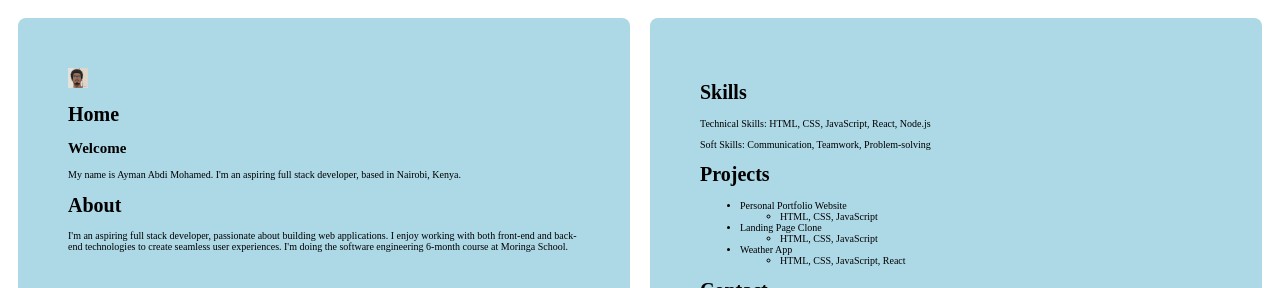
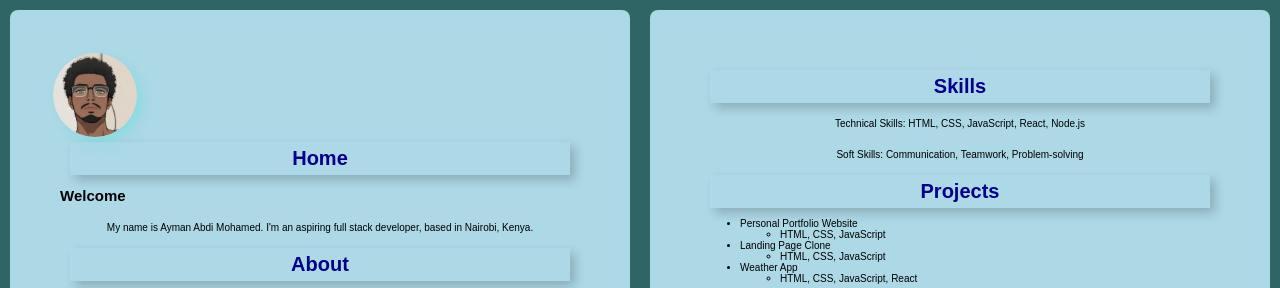
Before and after one commit to AymanAbdiMohamed/Portfolio, a plain HTML site: page index.html in a window 1280 px wide. Shown: the top 288 px of the page. Drawn offline with Linux system fonts and the light colour scheme.

Commit message:
styled the html using css, addded hover action

```diff
--- a/index.html
+++ b/index.html
@@ -9,21 +9,21 @@
 <body>
     <div class="container">
         <div class="left-section">
-            <img src="./images/profile.jpeg" alt="">
-            <h1>Home</h1>
+            <img src="./images/profile.jpeg" alt="Profile Picture">
+            <span><h1>Home</h1></span>
             <h2>Welcome</h2>
             <p>My name is Ayman Abdi Mohamed. I'm an aspiring full stack developer, based in Nairobi, Kenya.</p>
             <h1>About</h1>
             <p>I'm an aspiring full stack developer, passionate about building web applications.
             I enjoy working with both front-end and back-end technologies to create seamless user experiences.
             I'm doing the software engineering 6-month course at Moringa School.
-            </p>
+            I'm eager to learn and grow in the field of web development.</p>
         </div>
         <div class="right-section">
-            <h1>Skills</h1>
+            <span><h1>Skills</h1></span>
             <p>Technical Skills: HTML, CSS, JavaScript, React, Node.js</p>
             <p>Soft Skills: Communication, Teamwork, Problem-solving</p>
-        <h1>Projects</h1>
+        <span><h1>Projects</h1></span>
         <ul>
             <li>Personal Portfolio Website
                 <ul>
@@ -41,7 +41,7 @@
                 </ul>
             </li>
         </ul>
-        <h1>Contact</h1>
+        <span><h1>Contact</h1></span>
         <a href="mailto:9100aymanabdi@gmail.com"><img src="./images/icons8-gmail-50.png" alt=""></a>
         <a href="https://github.com/AymanAbdiMohamed"><img src="./images/icons8-github-50.png" alt=""></a>
         <a href="https://www.linkedin.com/in/ayman-abdi-baa68635b/"><img src="./images/icons8-linkedin-48.png" alt=""></a>
--- a/style.css
+++ b/style.css
@@ -18,6 +18,13 @@
     height: auto;
     background-color: lightblue;
     transition: 0.3s;
+img {
+    max-width: 70px;
+    height: 70px;
+    border-radius: 50%;
+    transform: scale(1.2);
+    box-shadow: 5px 5px 10px rgba(4, 234, 203, 0.2);
+}
 }
 .right-section {
     flex: 1;
@@ -28,7 +35,7 @@
     width: auto;
     height: auto;
 }
-img {
+a img {
     width: 20px;
     height: auto;
 }
@@ -37,3 +44,34 @@ img {
     transform: scale(1.05);
     box-shadow: 0 4px 8px rgba(35, 150, 6, 0.2);
 }
+body {
+    margin: 0;
+    font-family: Arial, sans-serif;
+    background-color: #f0f0f0;
+}
+h1 {
+    transform: scale(1.0.5);
+    box-shadow: 5px 5px 10px rgba(0, 0, 0, 0.2);
+    backdrop-filter: blur(5px);
+    text-align: center;
+    cursor: pointer;
+    margin: 10px;
+    padding: 5px;
+    transition: 0.2s;
+    color: darkblue;
+}
+p {
+    text-align: center;
+    margin: 10px;
+    padding: 5px;
+    transition: 0.2s;
+    color: rgb(0, 0, 0);
+}
+
+body {
+    background-color: rgb(48, 101, 101);
+}
+span h1 {
+    color: darkblue;
+    text-align: center;
+}
```
